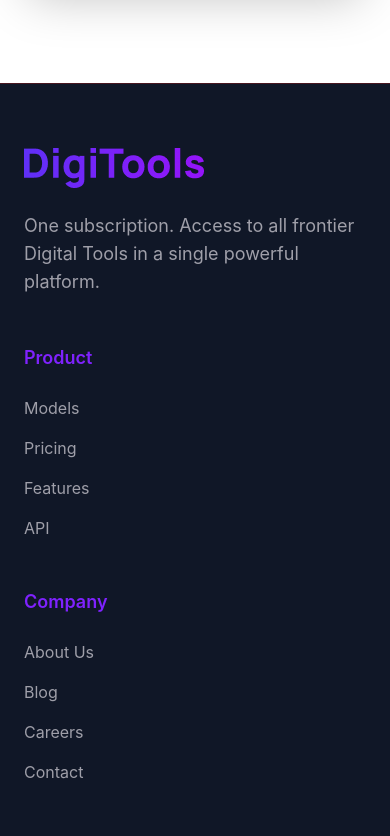
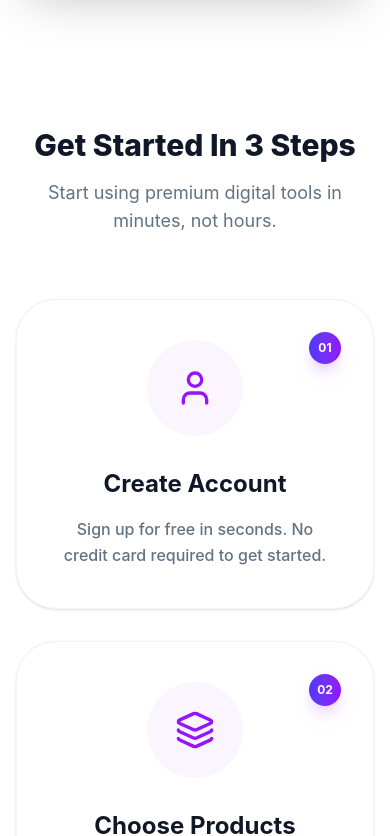
Before and after one commit to HeadExchange02/Digital-Tools-Platform, a React (Vite) app: page / in a window 390 px wide. Shown: the part 5200-6036 px from the top of the page. Built offline with nearby package versions, Linux system fonts and the light colour scheme.

Commit message:
Steps done

```diff
--- a/src/App.jsx
+++ b/src/App.jsx
@@ -6,6 +6,7 @@ import Navbar from './Components/Navbar'
 import ProductSection from './Components/ProductSection'
 import Stats from './Components/Stats'
 import Footer from './Components/Footer'
+import Steps from './Components/Steps'
 
 
 const getProducts = async () => {
@@ -42,6 +43,7 @@ function App() {
           </>
         )}
         {activeTab === "cart" && <Cart key={productPromise.id} cart={cart} setCart={setCart}></Cart>}
+        <Steps></Steps>
         <Footer></Footer>
       </div>
     </>
--- /dev/null
+++ b/src/Components/Steps.jsx
@@ -0,0 +1,69 @@
+import { Layers, Rocket, User } from 'lucide-react';
+import React from 'react';
+
+const Steps = () => {
+    const steps = [
+        {
+            id: "01",
+            title: "Create Account",
+            description:
+                "Sign up for free in seconds. No credit card required to get started.",
+            icon: <User size={40} className="text-[#9514FA]" />,
+        },
+        {
+            id: "02",
+            title: "Choose Products",
+            description:
+                "Browse our catalog and select the tools that fit your needs.",
+            icon: <Layers size={40} className="text-[#9514FA]" />,
+        },
+        {
+            id: "03",
+            title: "Start Creating",
+            description: "Download and start using your premium tools immediately.",
+            icon: <Rocket size={40} className="text-[#9514FA]" />,
+        },
+    ]
+    return (
+        <div className="py-20 bg-white px-4">
+            <div className="max-w-7xl mx-auto text-center">
+                {/* Title Section */}
+                <h2 className="text-3xl md:text-4xl font-extrabold text-[#101727] mb-4">
+                    Get Started In 3 Steps
+                </h2>
+                <p className="text-[#627382] text-lg mb-16">
+                    Start using premium digital tools in minutes, not hours.
+                </p>
+
+                <div className="grid md:grid-cols-3 gap-8">
+                    {steps.map((step) => (
+                        <div
+                            key={step.id}
+                            className="relative p-10 bg-white border border-gray-100 rounded-[40px] shadow-sm hover:shadow-xl transition-all duration-300 group text-center"
+                        >
+                            {/* Number Badge */}
+                            <span className="absolute top-8 right-8 bg-linear-to-r from-[#4F39F6] to-[#9514FA] text-white text-xs font-bold w-8 h-8 flex items-center justify-center rounded-full shadow-lg shadow-purple-200 ">
+                                {step.id}
+                            </span>
+
+                            {/* Icon Circle */}
+                            <div className="w-24 h-24 bg-purple-50 rounded-full flex items-center justify-center mx-auto mb-8 group-hover:scale-110 transition-transform duration-300 text-4xl">
+                                {step.icon}
+                            </div>
+
+                            {/* Text content */}
+                            <h3 className="text-2xl font-bold text-[#101727] mb-4">
+                                {step.title}
+                            </h3>
+                            <p className="text-[#627382] leading-relaxed font-medium">
+                                {step.description}
+                            </p>
+                        </div>
+                    ))}
+                </div>
+            </div>
+        </div>
+    );
+};
+
+export default Steps;
```
